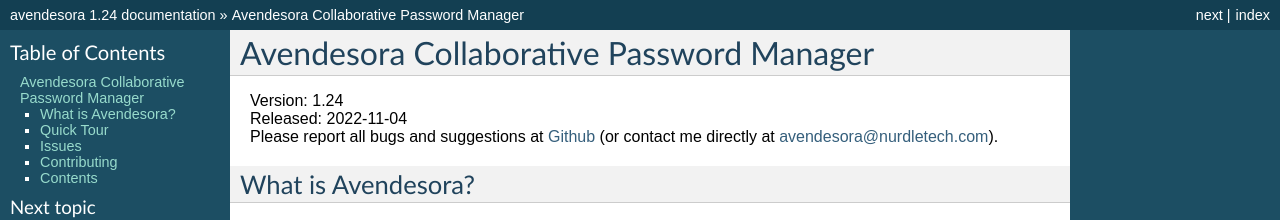
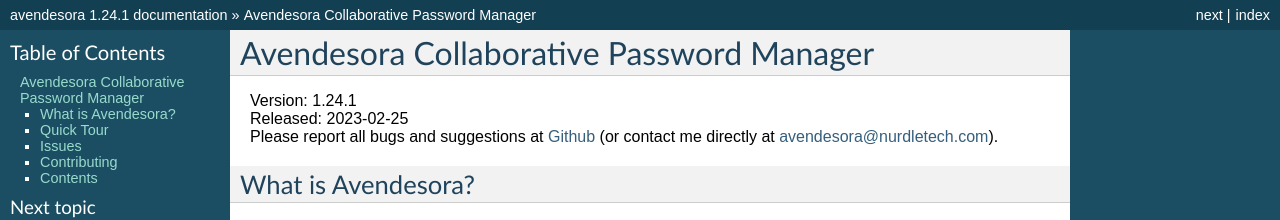
Before and after one commit to KenKundert/avendesora, a Sphinx documentation site: the page built from doc/index.rst, in a window 1280 px wide and 900 px high. Shown: the top 220 px of the window. Built offline with Sphinx 7.4.7, drawn with Linux system fonts in a browser that asks for light colours; some of the changed text lies outside the part shown.

Commit message:
bump version to 1.24.1

```diff
--- a/README.rst
+++ b/README.rst
@@ -23,8 +23,8 @@ Avendesora Collaborative Password Manager
 
 
 :Authors: Ken & Kale Kundert
-:Version: 1.24
-:Released: 2022-11-04
+:Version: 1.24.1
+:Released: 2023-02-25
 
 Avendesora replaces Abraxas, which are both alternatives to the traditional
 password vault.
--- a/avendesora/__init__.py
+++ b/avendesora/__init__.py
@@ -31,5 +31,5 @@ from .secrets import (
 from . import command
 from .account import AccountValue
 
-__version__ = '1.24'
-__released__ = '2022-11-04'
+__version__ = '1.24.1'
+__released__ = '2023-02-25'
--- a/doc/conf.py
+++ b/doc/conf.py
@@ -55,7 +55,7 @@ copyright = u'2017-2023, Ken Kundert'
 # built documents.
 #
 # The full version, including alpha/beta/rc tags.
-release = '1.24'
+release = '1.24.1'
 # The short X.Y version.
 version = '.'.join(release.split('.')[0:2])
 
--- a/doc/index.rst
+++ b/doc/index.rst
@@ -3,8 +3,8 @@
 Avendesora Collaborative Password Manager
 =========================================
 
-| Version: 1.24
-| Released: 2022-11-04
+| Version: 1.24.1
+| Released: 2023-02-25
 | Please report all bugs and suggestions at
   `Github <https://github.com/KenKundert/avendesora/issues>`_
   (or contact me directly at `avendesora@nurdletech.com
--- a/doc/releases.rst
+++ b/doc/releases.rst
@@ -5,8 +5,8 @@ Releases
 
 Latest Development Version
 --------------------------
-| Version: 1.24
-| Released: 2022-11-04
+| Version: 1.24.1
+| Released: 2023-02-25
 
 
 1.24 (2022-11-04)
--- a/setup.py
+++ b/setup.py
@@ -45,7 +45,7 @@ for line in install_requirements.splitlines():
 # call setup {{{1
 setup(
     name = 'avendesora',
-    version = '1.24',
+    version = '1.24.1',
     author = 'Ken Kundert and Kale Kundert',
     author_email = 'avendesora@nurdletech.com',
     description = 'A password generator and account manager.',
```
